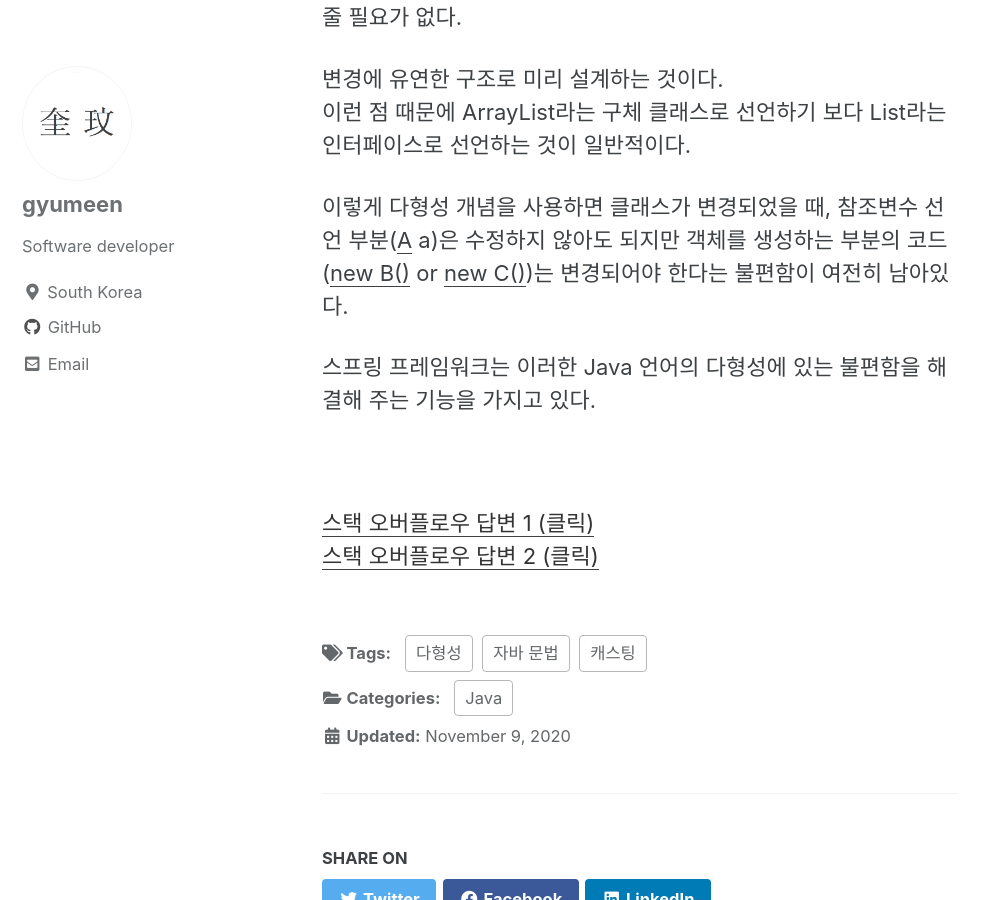
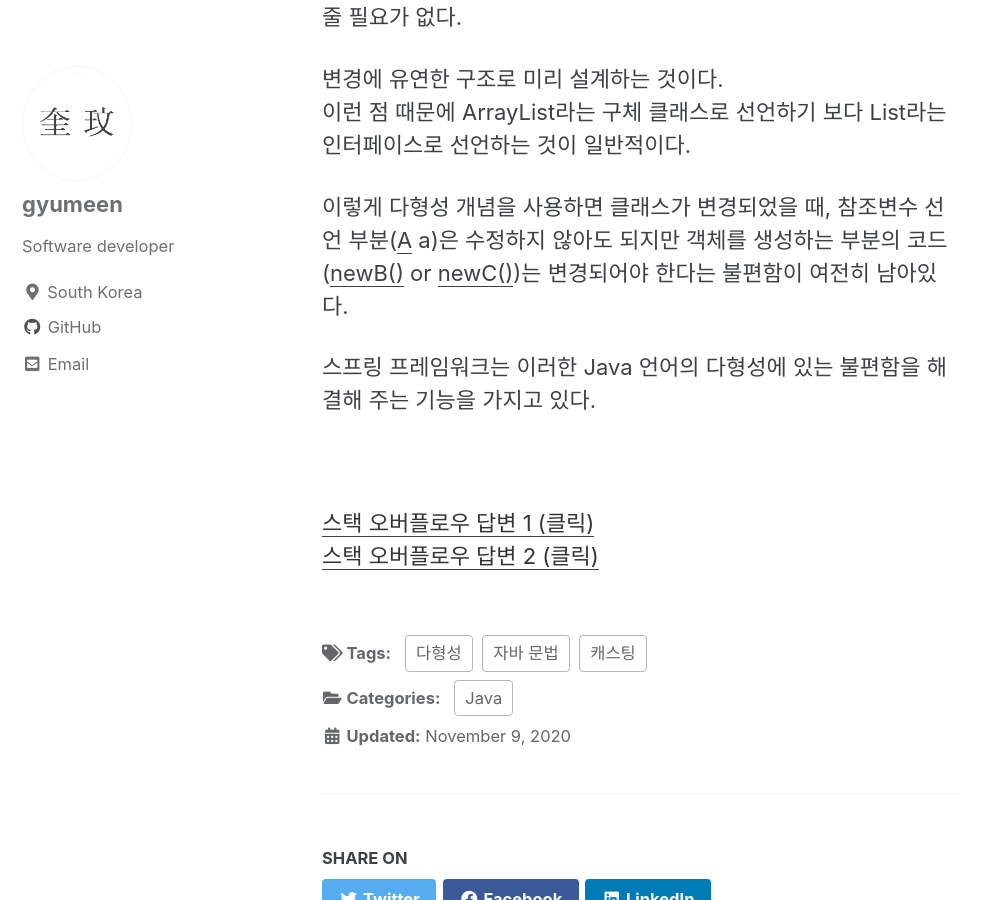
Before and after one commit to gyumeen/gyumeen.github.io, a Jekyll site: the page built from _posts/2021/Java/2021-01-09-업 캐스팅을 하는 이유.md, in a window 1280 px wide and 900 px high, scrolled down 793 px. Shown: the whole window, without its empty margins (0-988 px from the left). Built offline with Jekyll 4.4.1, drawn with Linux system fonts in a browser that asks for light colours; cached includes are drawn as plain includes; comment, search, counter and statistics services are not loaded.

```diff
--- a/_posts/2021/Java/2021-01-09-업 캐스팅을 하는 이유.md
+++ b/_posts/2021/Java/2021-01-09-업 캐스팅을 하는 이유.md
@@ -31,7 +31,7 @@ ArrayList라는 구현체로 선언하면, 해당 자료구조를 ArrayList로
 변경에 유연한 구조로 미리 설계하는 것이다.
 이런 점 때문에 ArrayList라는 구체 클래스로 선언하기 보다 List라는 인터페이스로 선언하는 것이 일반적이다.
 
-이렇게 다형성 개념을 사용하면 클래스가 변경되었을 때, 참조변수 선언 부분(<U>A</U> a)은 수정하지 않아도 되지만 객체를 생성하는 부분의 코드(<U>new B()</U> or <U>new C()</U>)는 변경되어야 한다는 불편함이 여전히 남아있다.
+이렇게 다형성 개념을 사용하면 클래스가 변경되었을 때, 참조변수 선언 부분(<U>A</U> a)은 수정하지 않아도 되지만 객체를 생성하는 부분의 코드(<U>new</U><U></U><U>B()</U> or <U>new</U><U></U><U>C()</U>)는 변경되어야 한다는 불편함이 여전히 남아있다.
 
 스프링 프레임워크는 이러한 Java 언어의 다형성에 있는 불편함을 해결해 주는 기능을 가지고 있다.
 
```
